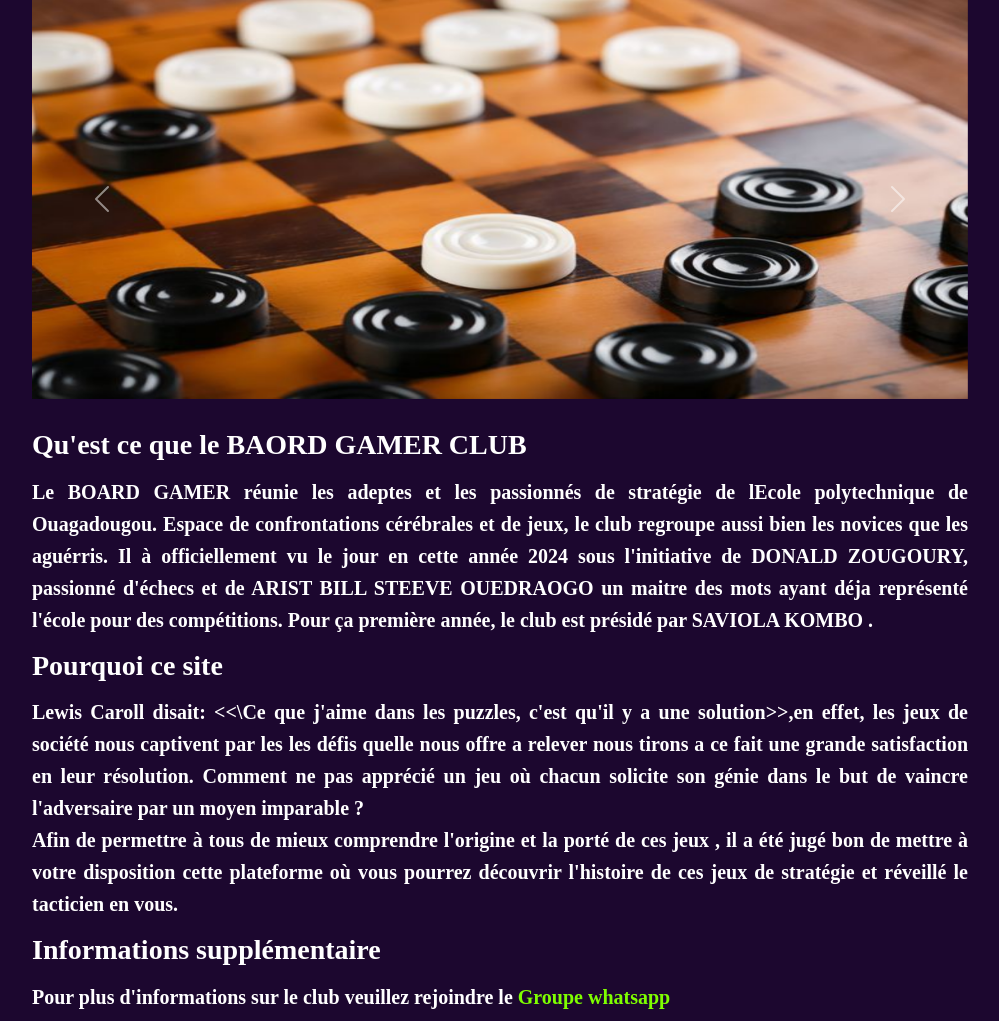
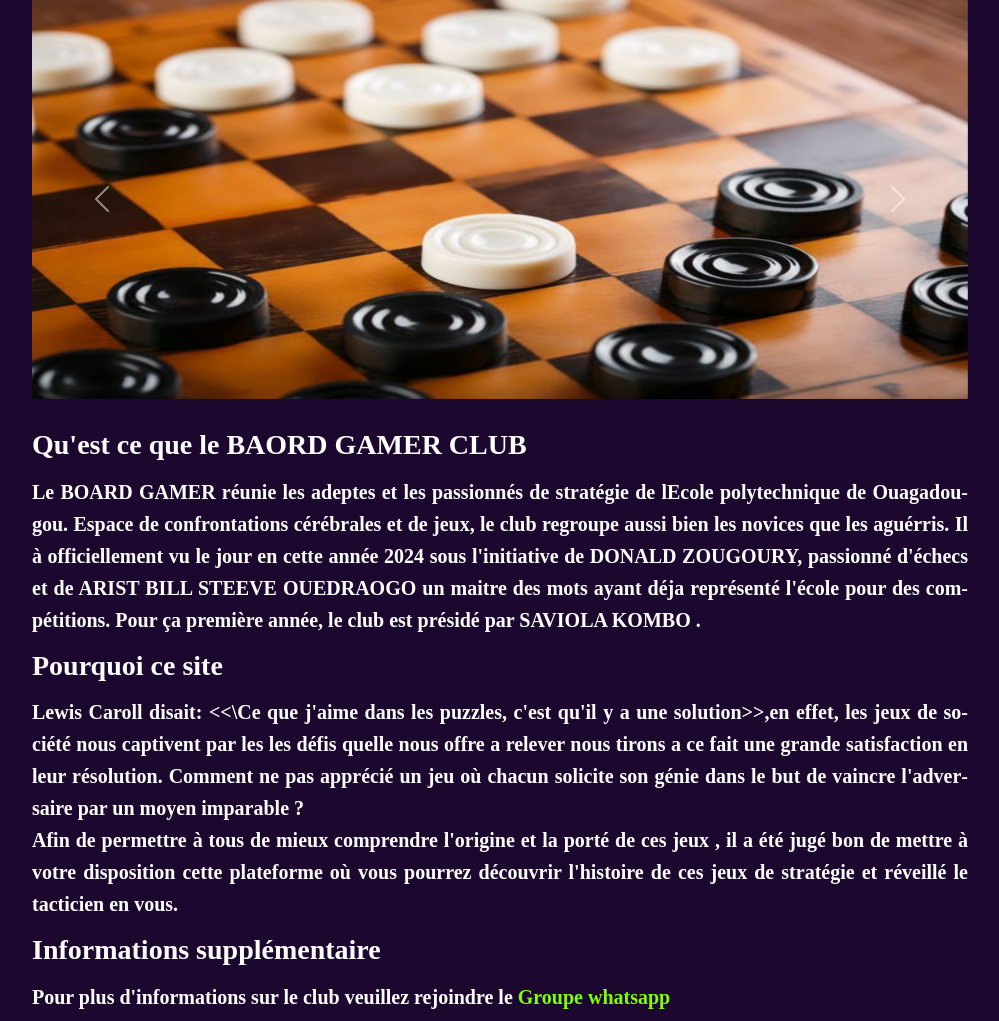
Before and after one commit to falcon25006/baord_gamers, a PHP site: page / in a window 1280 px wide. Shown: the part 244-1265 px from the top of the page, without its empty margins (140-1139 px from the left). Run offline with PHP 8.4, Linux system fonts and the light colour scheme.

Commit message:
parfois il ne faut rien changer

```diff
--- a/style.css
+++ b/style.css
@@ -34,7 +34,7 @@ p,h1,h2,h3,h4,h5 {
     word-spacing: normal;
     letter-spacing: normal;
     line-height: 1.6; /* Ajuster la hauteur de ligne pour améliorer la lisibilité */
-
+    hyphens: auto;
   }
 /* Styles pour les images */
 img {
--- a/style1.css
+++ b/style1.css
@@ -19,5 +19,5 @@ p,h1,h2,h3,h4,h5 {
     line-height: 1.6; /* Ajuster la hauteur de ligne pour améliorer la lisibilité */
     font-family:'Times New Roman', Times, serif;
     font-weight:bold;
-
+    hyphens: auto;
   }
```
